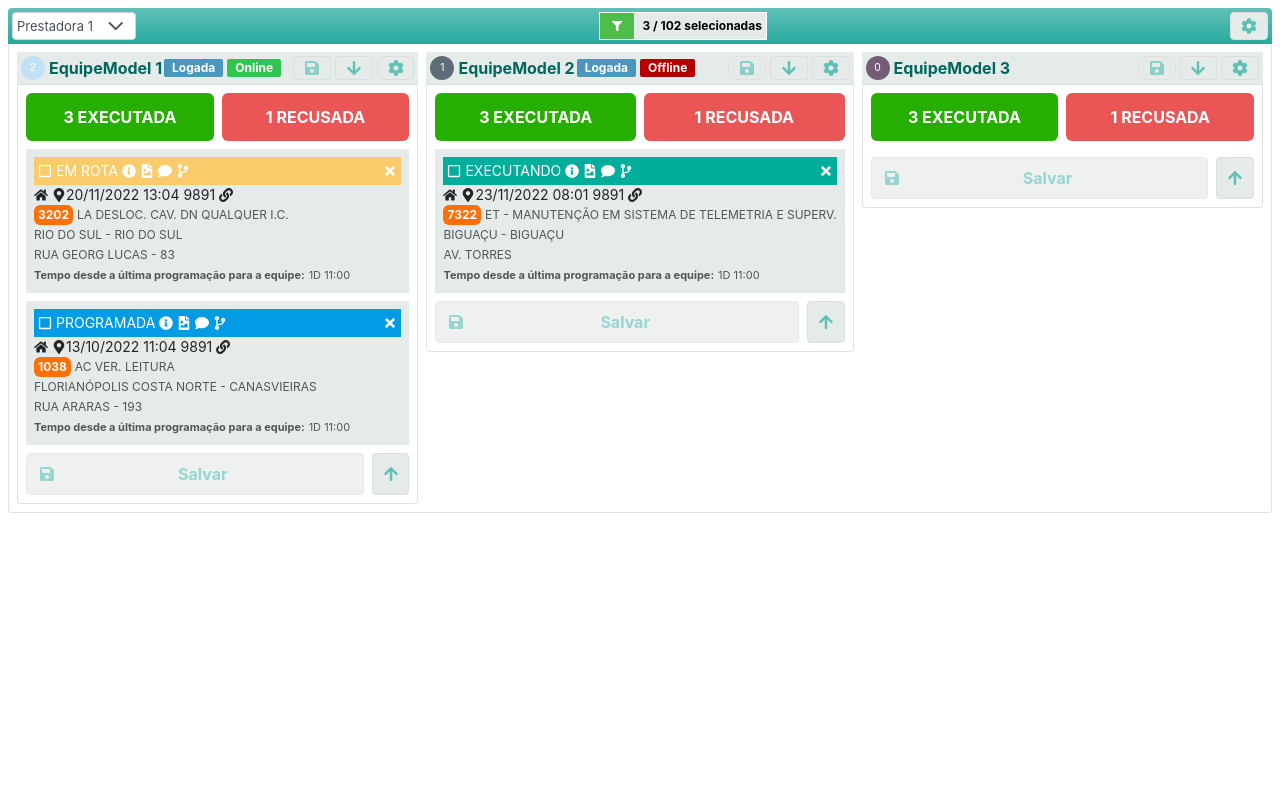
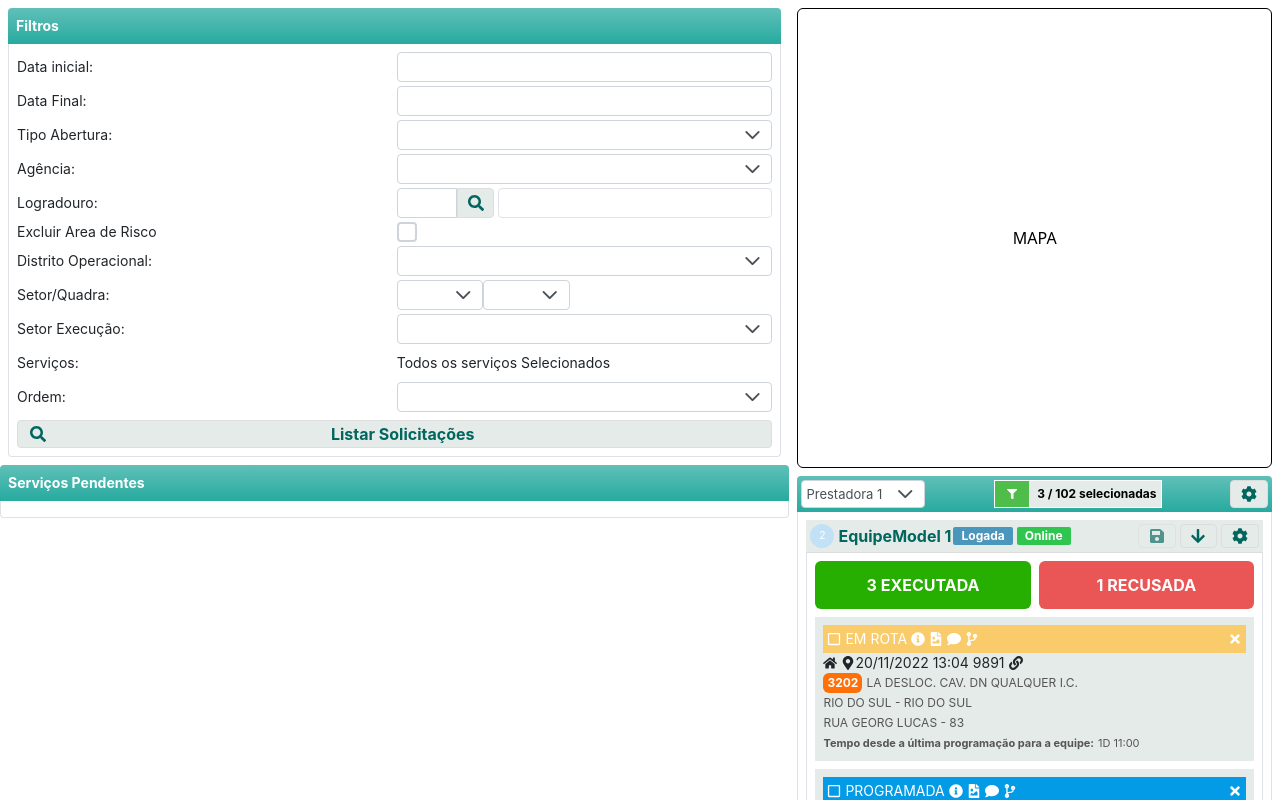
Before and after one commit to Cyclonersl/teams-react, a React (Vite) app: page / in a window 1280 px wide. Shown: the top 800 px of the page. Built offline with nearby package versions, Linux system fonts and the light colour scheme.

Commit message:
Cria formulário de pesquisa de serviços pendentes

```diff
--- /dev/null
+++ b/src/containers/FiltrosProgramacao/index.tsx
@@ -0,0 +1,59 @@
+import { Panel, PanelHeaderTemplateOptions } from 'primereact/panel'
+import { Calendar } from 'primereact/calendar'
+import { Dropdown } from 'primereact/dropdown'
+import { InputText } from 'primereact/inputtext';
+import { Button } from 'primereact/button';
+import { Checkbox } from 'primereact/checkbox';
+
+import { FaSearch } from 'react-icons/fa'
+
+function FiltrosProgramacao() {
+
+    const template = (options: PanelHeaderTemplateOptions) => {
+        return <div className="flex justify-between bg-gradient-to-t from-casan-green-600 to-casan-green-400 border-casan-green-400 rounded-t p-2  text-white font-bold text-sm">
+            Filtros
+        </div>
+    }
+
+    return (
+        <Panel headerTemplate={template} className="m-2">
+            <div className='grid grid-cols-2 gap-1 text-sm items-center'>
+                <label>Data inicial:</label>
+                <Calendar className="h-[30px]" showTime />
+                <label>Data Final:</label>
+                <Calendar className="h-[30px]" showTime />
+                <label>Tipo Abertura:</label>
+                <Dropdown />
+                <label>Agência:</label>
+                <Dropdown />
+                <label>Logradouro:</label>
+                <div className='flex gap-1 h-[30px]'>
+                    <div className='p-inputgroup'>
+                        <InputText className='max-w-[60px]' />
+                        <Button icon={<FaSearch />} />
+                    </div>
+                    <InputText disabled />
+                </div>
+
+                <label htmlFor="area-risco">Excluir Area de Risco</label>
+                <Checkbox inputId="area-risco" />
+                <label>Distrito Operacional:</label>
+                <Dropdown />
+                <label>Setor/Quadra:</label>
+                <div>
+                    <Dropdown />
+                    <Dropdown />
+                </div>
+                <label>Setor Execução:</label>
+                <Dropdown />
+                <label>Serviços:</label>
+                <a href="" className='hover:text-casan-orange-400 h-[30px] flex items-center'>Todos os serviços Selecionados</a>
+                <label>Ordem:</label>
+                <Dropdown />
+            </div>
+            <Button icon={<FaSearch />} label="Listar Solicitações" className='flex-1 font-bold w-full mt-2 h-7' />
+        </Panel>
+    )
+}
+
+export { FiltrosProgramacao }
--- /dev/null
+++ b/src/containers/Mapa/index.tsx
@@ -0,0 +1,5 @@
+function Mapa() {
+    return <div className="border-1 border-black m-2 h-[460px] flex items-center justify-center rounded-md">MAPA</div>
+}
+
+export { Mapa }
--- /dev/null
+++ b/src/containers/ServicosPendentes/index.tsx
@@ -0,0 +1,19 @@
+import { Panel, PanelHeaderTemplateOptions } from 'primereact/panel'
+
+interface ServicosPendentesProps {
+
+}
+
+function ServicosPendentes({ }: ServicosPendentesProps) {
+    const template = (options: PanelHeaderTemplateOptions) => {
+        return <div className="flex justify-between bg-gradient-to-t from-casan-green-600 to-casan-green-400 border-casan-green-400 rounded-t p-2  text-white font-bold text-sm">
+            <span>
+                Serviços Pendentes
+            </span>
+        </div>
+    }
+
+    return <Panel headerTemplate={template}></Panel>
+}
+
+export { ServicosPendentes }
--- a/src/global.css
+++ b/src/global.css
@@ -16,7 +16,7 @@ html {
 
 
 .p-button {
-    @apply bg-casan-gray-400 border-casan-gray-700 text-casan-green-400
+    @apply bg-casan-gray-400 border-casan-gray-700 text-casan-green-500
 }
 
 .p-button:enabled:hover {
--- a/src/pages/programacao.tsx
+++ b/src/pages/programacao.tsx
@@ -1,7 +1,22 @@
+
+
+import { FiltrosProgramacao } from "../containers/FiltrosProgramacao";
 import { ListaEquipe } from "../containers/ListaEquipe";
+import { Mapa } from "../containers/Mapa";
+import { ServicosPendentes } from "../containers/ServicosPendentes";
 
 function ProgramacaoScreen() {
-    return <ListaEquipe />
+    return <div className="flex">
+        <div>
+            <FiltrosProgramacao />
+            <ServicosPendentes />
+        </div>
+        <div className="flex-1">
+            <Mapa />
+            <ListaEquipe />
+        </div>
+    </div>
+
 }
 
 export { ProgramacaoScreen }
--- a/tailwind.config.cjs
+++ b/tailwind.config.cjs
@@ -44,6 +44,7 @@ module.exports = {
             200: '#4ebd4a',
             300: '#26AE00',
             400: '#60C0B8',
+            500: '#00665e',
             600: '#27AA9F',
             800: '#00665e'
           },
```
